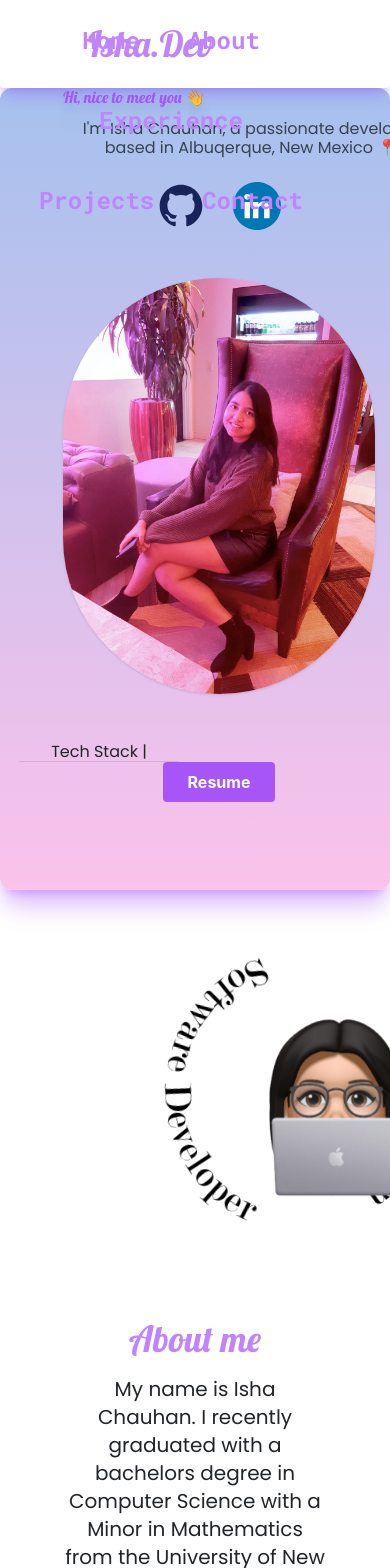
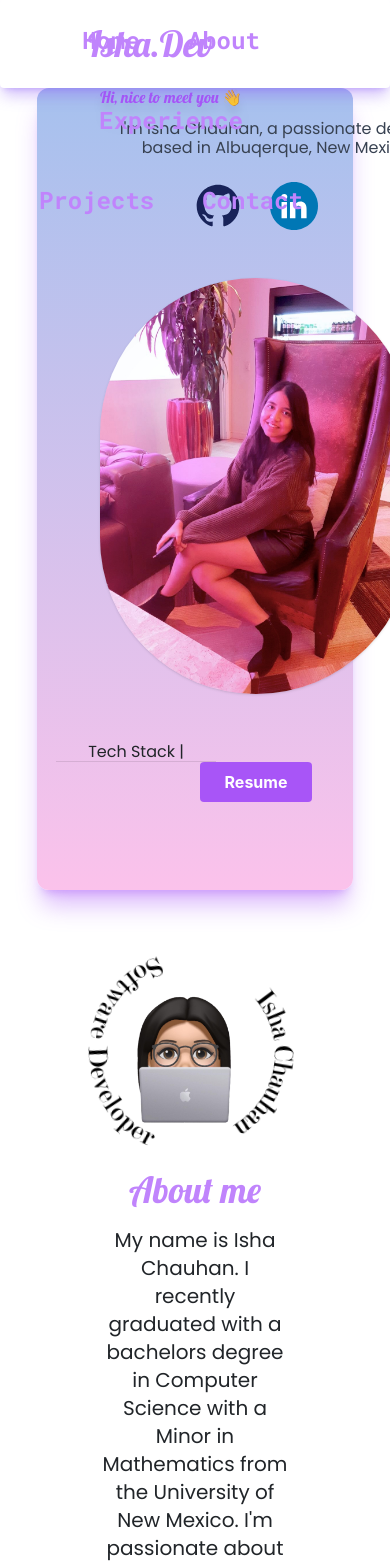
Before and after one commit to izha135/pwebs, a React (Create React App) app: page / in a window 390 px wide. Shown: the top 1568 px of the page. Built offline with nearby package versions, Linux system fonts and the light colour scheme.

Commit message:
configuring for mobile responsiveness

```diff
--- a/src/components/About-Me.jsx
+++ b/src/components/About-Me.jsx
@@ -5,26 +5,26 @@ import mylogo from "../img/mylogo.svg";
 export default function About() {
   return (
     <section
-      className="container place-content-center grid xl-s:grid-cols-2 md-s:grid-cols-1 mb-4 px-[4rem] py-[4rem]"
+      className="container place-content-center grid xl-s:grid-cols-2 md-s:grid-cols-1 mb-4 px-[4rem] py-[4rem] "
       id="about"
     >
       <div className="  ">
         <img
-          className=" absolute w-[14rem] ml-[10rem] xl-s:mt-[9rem] md-s:mt-7 md-s:ml-[13rem] "
+          className=" absolute xl-s:w-[14rem] ml-[10rem] xl-s:mt-[9rem] md-s:mt-7 md-s:ml-[13rem] xs-s:ml-1 xs-s:w-[10rem] xs-s:-mt-1"
           src={imgas}
           alt=""
         />
         <span className=" ">
           <img
             className="
-       relative w-[20rem] ml-[7rem] xl-s:mt-[8rem] md-s:mt-[1rem] md-s:ml-[10rem] -z-10 animate-spin"
+       relative xl-s:w-[20rem] ml-[7rem] xl-s:mt-[8rem] md-s:mt-[1rem] md-s:ml-[10rem] z-10 animate-spin xs-s:-ml-1  xs-s:w-[26rem]"
             src={mylogo}
             alt=""
           />
         </span>
       </div>
       <div className="flex-1">
-        <h1 className="mt-[5rem] mb-3 text-4xl font-lobster-one text-purple-400 ">
+        <h1 className="xl-s:mt-[5rem] mb-3 text-4xl font-lobster-one text-purple-400 xs-s:mt-3">
           About me
         </h1>
         <p className="xl-s:text-left md-s:text-center  font-poppins text-xl ">
--- a/src/components/NavBar.jsx
+++ b/src/components/NavBar.jsx
@@ -11,7 +11,7 @@ function NavBar() {
           </button>
         </span>
       </div>
-      <div className=" justify-between  absolute right-0 mr-12">
+      <div className=" justify-between  absolute right-0 mr-12 ">
         <ul className="">
           <li className="inline-block hover:cursor-pointer px-6 py-6 font-roboto-mono 	text-purple-400 text-2xl">
             <Link
--- a/src/components/Projects.jsx
+++ b/src/components/Projects.jsx
@@ -23,7 +23,7 @@ export default function Projects() {
         <h1 className="mt-[5rem] mb-6 text-4xl font-lobster-one text-purple-400">
           Projects
         </h1>
-        <div className="  grid place-content-center grid-cols-2 md-s:flex-row hover:animation-spin  ">
+        <div className="  grid place-content-center xl-s:grid-cols-2 md-s:flex-row hover:animation-spin  ">
           <div className=" p-3  shadow-lg mb-5 bg-white rounded ">
             <div className="card">
               {" "}
--- a/tailwind.config.js
+++ b/tailwind.config.js
@@ -1,6 +1,5 @@
 /** @type {import('tailwindcss').Config} */
 module.exports = {
-
   content: ["./src/**/*.{js,jsx,ts,tsx}"],
 
   theme: {
@@ -11,9 +10,10 @@ module.exports = {
         "roboto-mono": ["Roboto Mono", "monospace"],
         "lobster-one": ["Lobster", "cursive"],
         "yeseva-one": ["Yeseva One", "cursive"],
-        'poppins':['Poppins','sans-serif']
+        poppins: ["Poppins", "sans-serif"],
       },
       screens: {
+        "xs-s": "316px",
         "sm-s": "640px",
         // => @media (min-width: 640px) { ... }
 
@@ -30,9 +30,9 @@ module.exports = {
         // => @media (min-width: 1536px) { ... }
       },
       animation: {
-        'spin': 'spin 25s linear infinite',
-      }
+        spin: "spin 25s linear infinite",
+      },
     },
   },
-  plugins: ['macros'],
+  plugins: ["macros"],
 };
```
